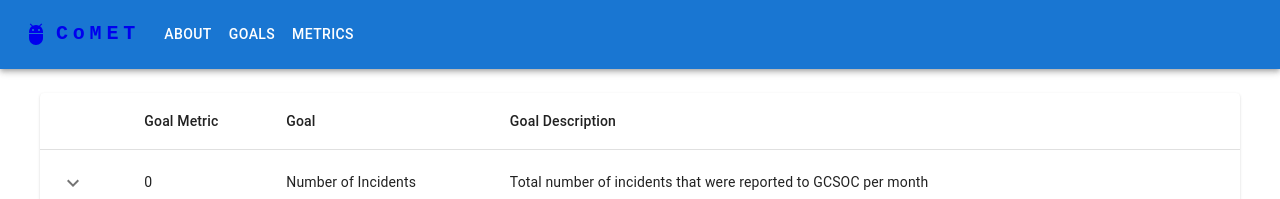
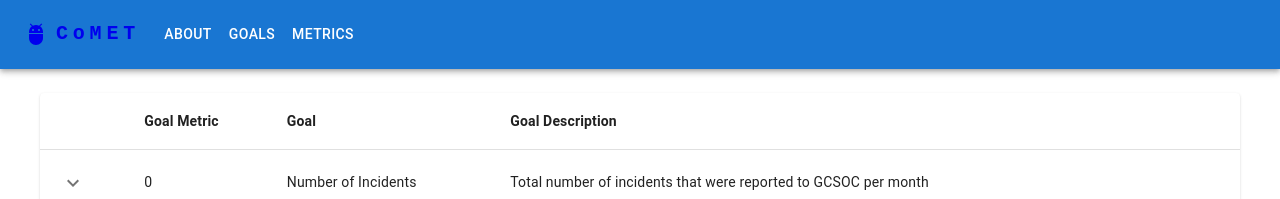
Before and after one commit to choobacca-bacca/ngep-dashboard, a React (Create React App) app: page /goals in a window 1280 px wide. Shown: the top 199 px of the page. Built offline with nearby package versions, Linux system fonts and the light colour scheme.

Commit message:
bolded table headers

```diff
--- a/public/index.html
+++ b/public/index.html
@@ -9,7 +9,7 @@
       name="description"
       content="The CoMET Dashboard"
     />
-    <link rel="apple-touch-icon" href="%PUBLIC_URL%/logo192.png" />
+    <link rel="apple-touch-icon" href="%PUBLIC_URL%/favicon.ico" />
     <!--
       manifest.json provides metadata used when your web app is installed on a
       user's mobile device or desktop. See https://developers.google.com/web/fundamentals/web-app-manifest/
--- a/src/pages/Goals.tsx
+++ b/src/pages/Goals.tsx
@@ -99,9 +99,9 @@ function Goals (){
         <TableHead>
           <TableRow>
             <TableCell />
-            <TableCell>Goal Metric</TableCell>
-            <TableCell align="left">Goal</TableCell>
-            <TableCell align="left">Goal Description</TableCell>
+            <TableCell><b>Goal Metric</b></TableCell>
+            <TableCell align="left"><b>Goal</b></TableCell>
+            <TableCell align="left"><b>Goal Description</b></TableCell>
           </TableRow>
         </TableHead>
         <TableBody>
```
Also changed, not shown: public/manifest.json, 1 other file (tests, documents, lock files or other folders).
